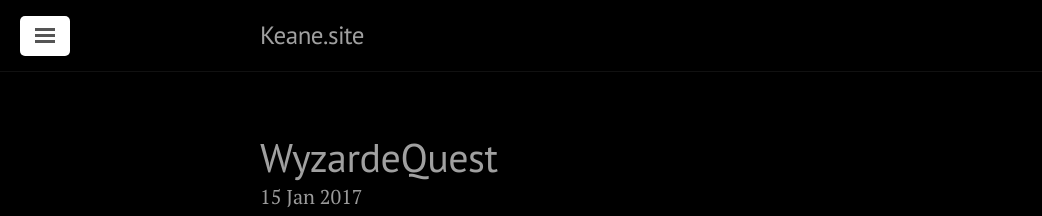
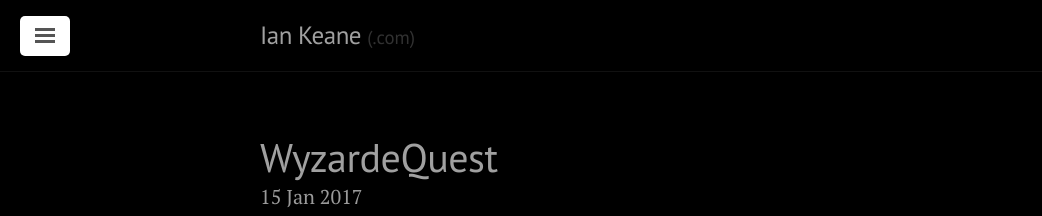
Before and after one commit to iankeane/keanegit.github.io, a Jekyll site: the page built from index.html, in a window 1280 px wide and 900 px high. Shown: the top 216 px of the window, without its empty margins (0-1042 px from the left). Built offline with Jekyll 4.4.1, drawn with Linux system fonts in a browser that asks for light colours; the list of posts is cut into pages by our own code.

Commit message:
changed site name

```diff
--- a/_config.yml
+++ b/_config.yml
@@ -5,8 +5,8 @@ permalink:           pretty
 relative_permalinks: false # Changed to false for github
 
 # Setup
-title:               Keane.site
-tagline:             ''
+title:               Ian Keane
+tagline:             '(.com)'
 description:         'Welcome to my personal project repository'
 url:                 http://keane.site
 baseurl:             ''
```
